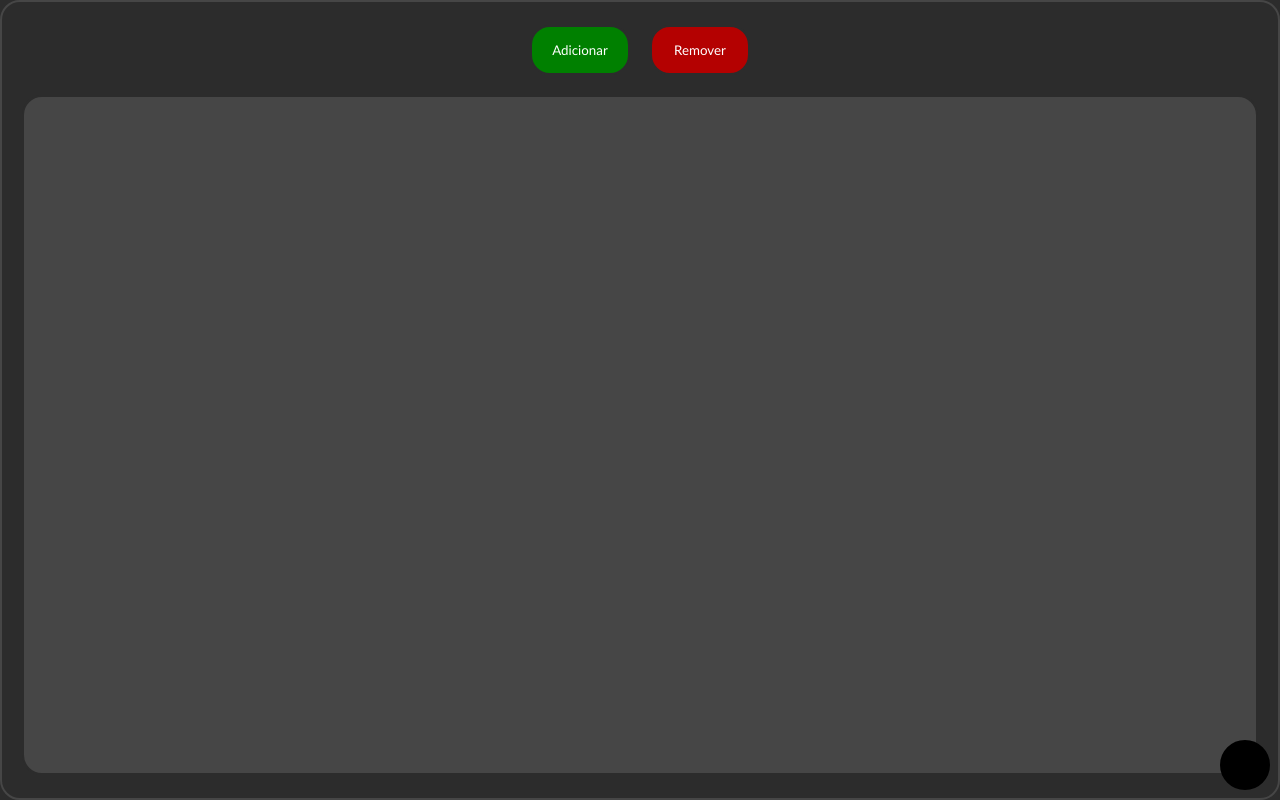
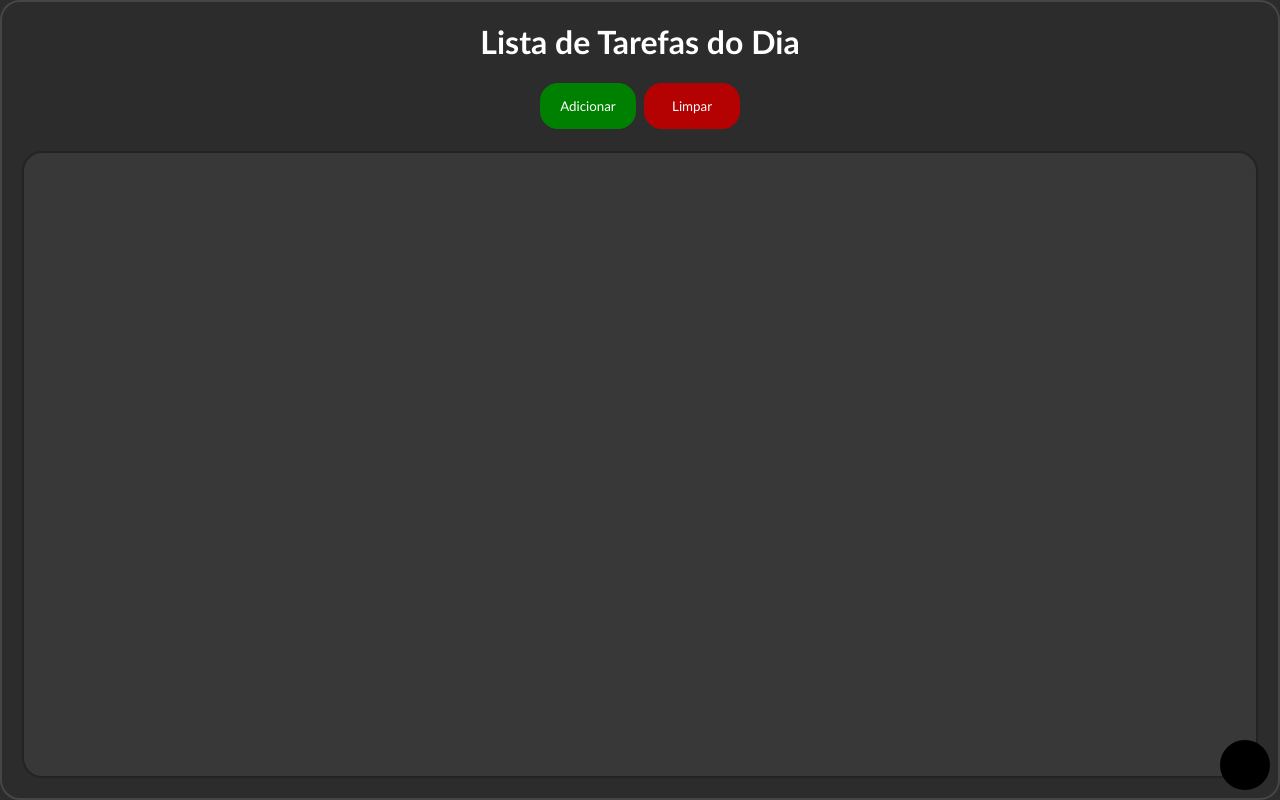
Before and after one commit to dwildemann88/lista-de-tarefas, a plain HTML site: page index.html in a window 1280 px wide. Both pictures are taken after a click on the button 1245 px from the left and 765 px from the top of the page. Drawn offline with Linux system fonts and the light colour scheme.

Commit message:
alteracoes

```diff
--- a/index.html
+++ b/index.html
@@ -13,8 +13,12 @@
     <main>
         <div class="conteiner">
             <div class="header">
-                <button class="adicionar-item botao">Adicionar</button>
-                <button class="excluir-item botao">Remover</button>
+                <h1 class="tittle">Lista de Tarefas do Dia</h1>
+                <div class="header-buttons">
+
+                    <button class="adicionar-item botao">Adicionar</button>
+                    <button class="excluir-item botao">Limpar</button>
+                </div>
             </div>
             <div class="list-view">
 
--- a/script.js
+++ b/script.js
@@ -38,13 +38,16 @@ let main = document.querySelector('main')
 let conteiner = document.querySelector('.conteiner')
 let icon = document.querySelector('.gg-moon')
 let anoitecer = document.querySelector('.noite')
+let tittle = document.querySelector(".tittle")
+let listView = document.querySelector('.list-view')
 anoitecer.addEventListener("click", function() {
 
     if (teste === true) {
         document.documentElement.style.setProperty('--principal-cor', 'rgb(44, 44, 44)');
         document.documentElement.style.setProperty('--secundaria-cor', 'rgb(70, 70, 70)');
+        listView.style.filter='brightness(80%)'
         anoitecer.style.background='black'
-
+        tittle.style.color='white'
         icon.style.color='white'
         teste = false;
     } else {
@@ -52,6 +55,13 @@ anoitecer.addEventListener("click", function() {
         document.documentElement.style.setProperty('--secundaria-cor', '');
         anoitecer.style.background=''
         icon.style.color=''
+        tittle.style.color=''
+        listView.style.filter=''
         teste = true;
     }
 });
+// Adiciona evento de clique no botão "Remover"
+document.querySelector('.excluir-item').addEventListener("click", function() {
+    let listView = document.querySelector('.list-view');
+    listView.innerHTML = ''; // Limpa todos os itens da lista
+});
--- a/styles.css
+++ b/styles.css
@@ -41,6 +41,8 @@ main{
 .header{
     display: flex;
     gap: 20px;
+    flex-direction: column;
+    align-items: center;
 }
 .conteiner{
     display: flex;
@@ -91,6 +93,7 @@ main{
     border: 2px solid var(--principal-cor);
     overflow-y: auto;
     overflow-x: hidden;
+
 }
 .adicionando{
     width: 100%;
```
